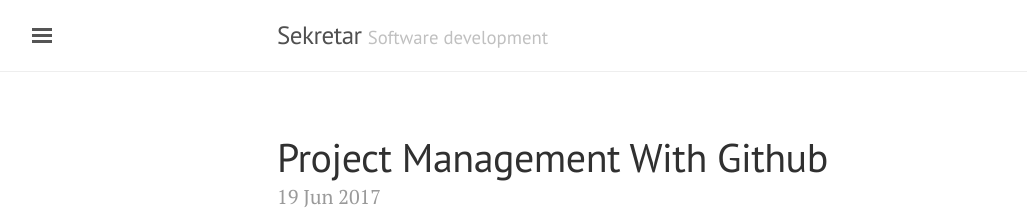
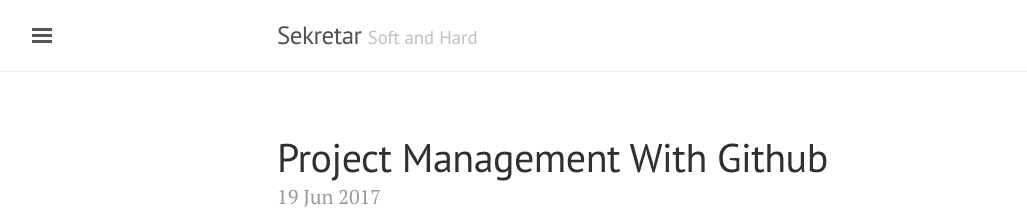
Before and after one commit to yuriisekretar/yuriisekretar.github.io, a Jekyll site: the page built from index.html, in a window 1280 px wide. Shown: the top 221 px of the page, without its empty margins (3-1030 px from the left). Built offline with Jekyll 4.4.1, drawn with Linux system fonts in a browser that asks for light colours; the list of posts is cut into pages by our own code.

Commit message:
I like new slogan ;)

```diff
--- a/_config.yml
+++ b/_config.yml
@@ -1,7 +1,7 @@
 permalink:           pretty
 
 title:               Sekretar
-tagline:             'Software development'
+tagline:             'Soft and Hard'
 description:         'A reserved <a href="http://jekyllrb.com" target="_blank">Jekyll</a> theme that places the utmost gravity on content with a hidden drawer. Made by <a href="https://twitter.com/mdo" target="_blank">@mdo</a>.'
 url:                 http://blog.sekretar.im
 baseurl:             ''
```
